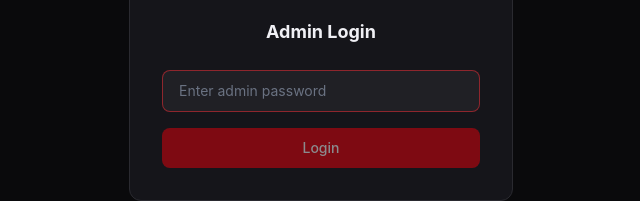
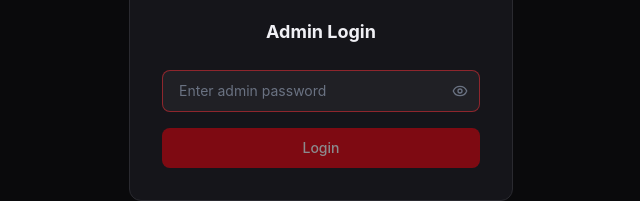
Before and after one commit to Catskill909/labor-database, a React (Vite) app: page /admin in a window 1280 px wide. Shown: the part 343-544 px from the top of the page, without its empty margins (319-959 px from the left). Built offline with nearby package versions, Linux system fonts and the light colour scheme.

Commit message:
Add logout functionality to AdminDashboard and implement password visibility toggle in AdminLogin

```diff
--- a/src/App.tsx
+++ b/src/App.tsx
@@ -255,7 +255,11 @@ function AdminRoute() {
         <div className="w-10 h-10 rounded-full border-4 border-white/5 border-t-red-500 animate-spin"></div>
       </div>
     }>
-      <AdminDashboard />
+      <AdminDashboard onLogout={() => {
+        sessionStorage.removeItem('adminToken');
+        sessionStorage.removeItem('isAdminAuthenticated');
+        setIsAuthenticated(false);
+      }} />
     </Suspense>
   );
 }
--- a/src/components/AdminDashboard.tsx
+++ b/src/components/AdminDashboard.tsx
@@ -1,5 +1,5 @@
 import { useState, useEffect, useCallback, useRef } from 'react';
-import { Plus, Trash2, Eye, EyeOff, Download, Upload, Search, X, UserRound, Mail, MessageSquare, Edit2, Database } from 'lucide-react';
+import { Plus, Trash2, Eye, EyeOff, Download, Upload, Search, X, UserRound, Mail, MessageSquare, Edit2, Database, LogOut } from 'lucide-react';
 import type { Entry, Category } from '../types.ts';
 import ImageDropzone from './ImageDropzone.tsx';
 import SubmissionWizard from './SubmissionWizard.tsx';
@@ -38,7 +38,11 @@ function AnimatedRow({ children }: { children: React.ReactNode }) {
   return <div ref={ref} className="entry-card">{children}</div>;
 }
 
-export default function AdminDashboard() {
+interface AdminDashboardProps {
+  onLogout?: () => void;
+}
+
+export default function AdminDashboard({ onLogout }: AdminDashboardProps) {
   const [categories, setCategories] = useState<Category[]>([]);
   const [entries, setEntries] = useState<Entry[]>([]);
   const [selectedCategory, setSelectedCategory] = useState<string>('');
@@ -251,6 +255,15 @@ export default function AdminDashboard() {
             <a href="/" className="px-4 py-2.5 text-sm text-gray-400 hover:text-white transition-colors font-medium">
               View Site
             </a>
+            {onLogout && (
+              <button
+                onClick={onLogout}
+                className="flex items-center gap-2 px-4 py-2.5 bg-zinc-900 hover:bg-zinc-800 border border-white/5 text-gray-400 hover:text-red-400 font-bold rounded-xl transition-all hover:scale-105 active:scale-95"
+                data-tooltip="Logout"
+              >
+                <LogOut size={16} />
+              </button>
+            )}
           </div>
         </div>
 
--- a/src/components/AdminLogin.tsx
+++ b/src/components/AdminLogin.tsx
@@ -1,5 +1,5 @@
 import { useState } from 'react';
-import { Lock } from 'lucide-react';
+import { Lock, Eye, EyeOff } from 'lucide-react';
 
 interface AdminLoginProps {
   onLoginSuccess: () => void;
@@ -9,6 +9,7 @@ export default function AdminLogin({ onLoginSuccess }: AdminLoginProps) {
   const [password, setPassword] = useState('');
   const [error, setError] = useState('');
   const [loading, setLoading] = useState(false);
+  const [showPassword, setShowPassword] = useState(false);
 
   const handleSubmit = async (e: React.FormEvent) => {
     e.preventDefault();
@@ -52,14 +53,23 @@ export default function AdminLogin({ onLoginSuccess }: AdminLoginProps) {
           </div>
         )}
 
+        <div className="relative mb-4">
           <input
-          type="password"
+            type={showPassword ? 'text' : 'password'}
             value={password}
             onChange={e => setPassword(e.target.value)}
             placeholder="Enter admin password"
-          className="w-full px-4 py-2.5 bg-white/5 border border-white/10 rounded-lg text-sm placeholder:text-gray-500 focus:outline-none focus:border-red-500/50 mb-4"
+            className="w-full px-4 py-2.5 pr-10 bg-white/5 border border-white/10 rounded-lg text-sm placeholder:text-gray-500 focus:outline-none focus:border-red-500/50"
             autoFocus
           />
+          <button
+            type="button"
+            onClick={() => setShowPassword(!showPassword)}
+            className="absolute right-3 top-1/2 -translate-y-1/2 text-gray-500 hover:text-gray-300 transition-colors"
+          >
+            {showPassword ? <EyeOff size={16} /> : <Eye size={16} />}
+          </button>
+        </div>
 
         <button
           type="submit"
```
Lines whose indentation alone changed are shown as unchanged.
